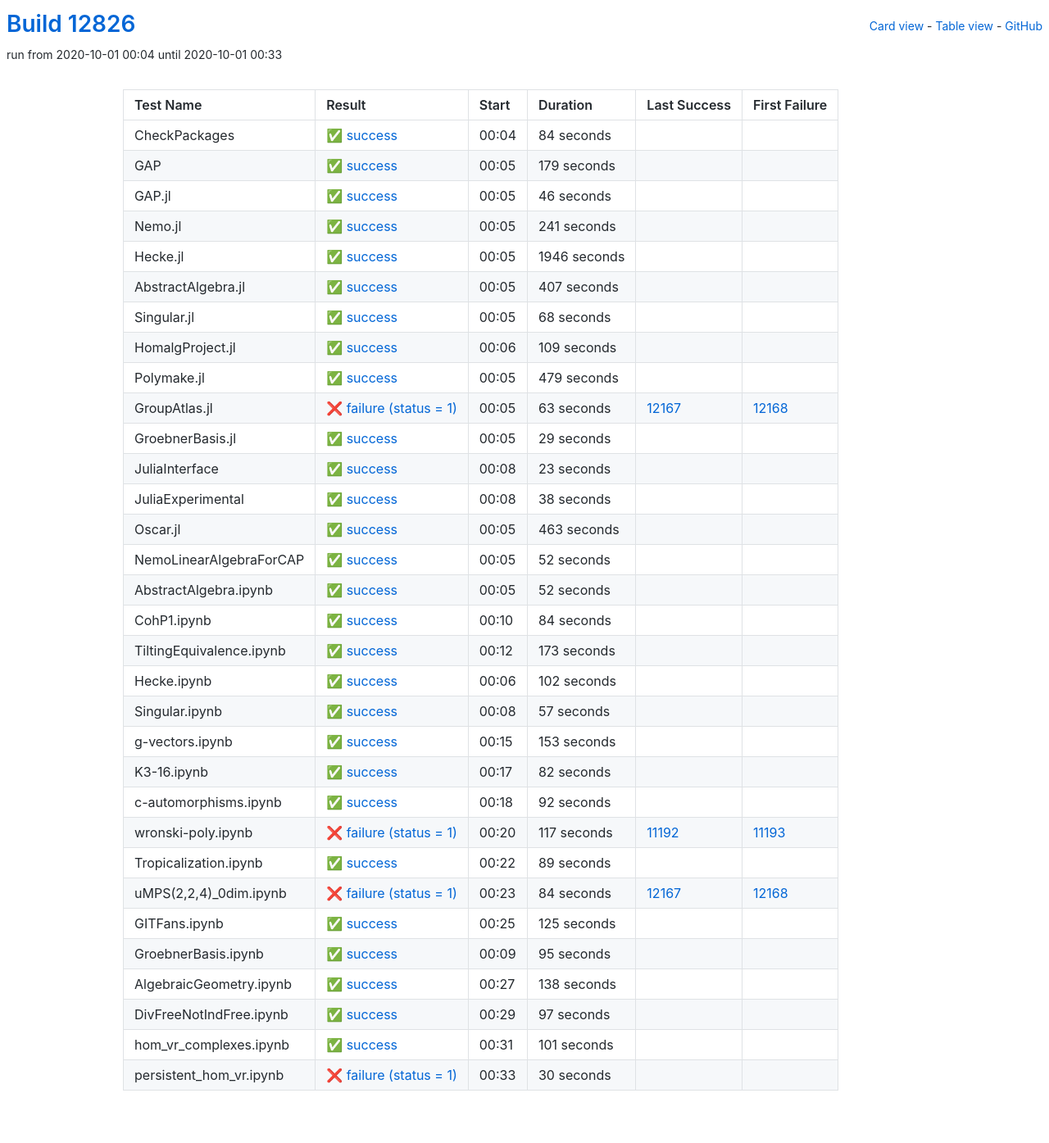
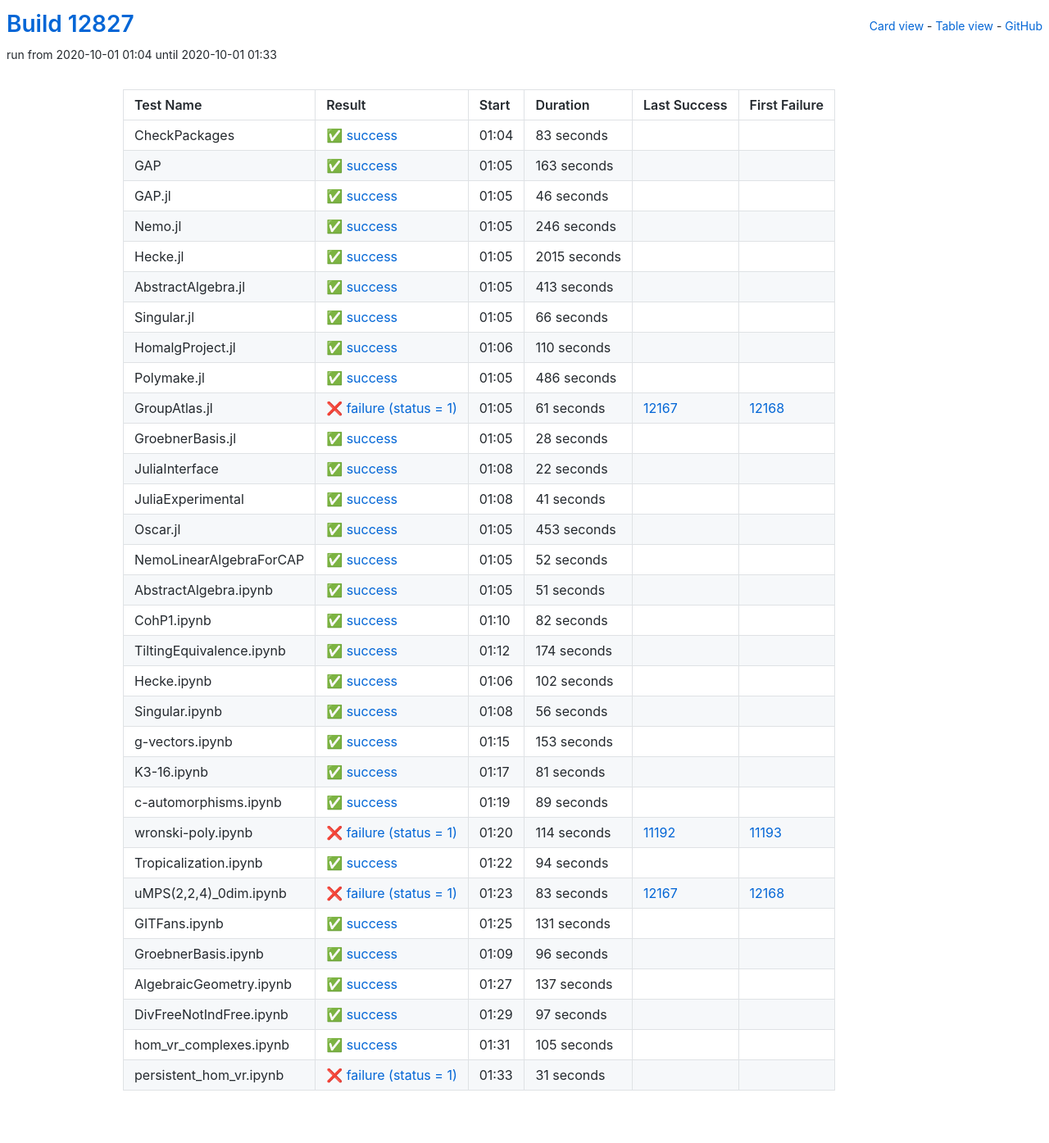
Before and after one commit to oscar-system/oscar-ci-status, a Jekyll site: the page built from table.html, in a window 1280 px wide. Shown: the whole page at 82% size. Built offline with Jekyll 4.4.1, drawn with Linux system fonts in a browser that asks for light colours.

Commit message:
Build #12827

```diff
--- a/_data/ci.yml
+++ b/_data/ci.yml
@@ -1,6 +1,6 @@
 ---
-build: 12826
-build_url: https://oscarci.mathematik.uni-kl.de/job/oscar/12826/
+build: 12827
+build_url: https://oscarci.mathematik.uni-kl.de/job/oscar/12827/
 job: oscar
 organization: oscar-system
 repo: oscar-ci-status
@@ -8,32 +8,32 @@ repourl: https://github.com/oscar-system/oscar-ci-status
 tests:
 - name: CheckPackages
   id: checkpackages
-  log: https://oscarci.mathematik.uni-kl.de/job/oscar/12826/artifact/logs/build-12826/CheckPackages.log
-  start: 2020-10-01 00:04
+  log: https://oscarci.mathematik.uni-kl.de/job/oscar/12827/artifact/logs/build-12827/CheckPackages.log
+  start: 2020-10-01 01:04
   success: true
   exitcode: 0
   status: success
-  duration: 84
+  duration: 83
   last_success: false
   last_success_url:
   first_failure: false
   first_failure_url:
 - name: GAP
   id: gap
-  log: https://oscarci.mathematik.uni-kl.de/job/oscar/12826/artifact/logs/build-12826/GAP.log
-  start: 2020-10-01 00:05
+  log: https://oscarci.mathematik.uni-kl.de/job/oscar/12827/artifact/logs/build-12827/GAP.log
+  start: 2020-10-01 01:05
   success: true
   exitcode: 0
   status: success
-  duration: 179
+  duration: 163
   last_success: false
   last_success_url:
   first_failure: false
   first_failure_url:
 - name: GAP.jl
   id: gap-jl
-  log: https://oscarci.mathematik.uni-kl.de/job/oscar/12826/artifact/logs/build-12826/GAP.jl.log
-  start: 2020-10-01 00:05
+  log: https://oscarci.mathematik.uni-kl.de/job/oscar/12827/artifact/logs/build-12827/GAP.jl.log
+  start: 2020-10-01 01:05
   success: true
   exitcode: 0
   status: success
@@ -44,140 +44,140 @@ tests:
   first_failure_url:
 - name: Nemo.jl
   id: nemo-jl
-  log: https://oscarci.mathematik.uni-kl.de/job/oscar/12826/artifact/logs/build-12826/Nemo.jl.log
-  start: 2020-10-01 00:05
+  log: https://oscarci.mathematik.uni-kl.de/job/oscar/12827/artifact/logs/build-12827/Nemo.jl.log
+  start: 2020-10-01 01:05
   success: true
   exitcode: 0
   status: success
-  duration: 241
+  duration: 246
   last_success: false
   last_success_url:
   first_failure: false
   first_failure_url:
 - name: Hecke.jl
   id: hecke-jl
-  log: https://oscarci.mathematik.uni-kl.de/job/oscar/12826/artifact/logs/build-12826/Hecke.jl.log
-  start: 2020-10-01 00:05
+  log: https://oscarci.mathematik.uni-kl.de/job/oscar/12827/artifact/logs/build-12827/Hecke.jl.log
+  start: 2020-10-01 01:05
   success: true
   exitcode: 0
   status: success
-  duration: 1946
+  duration: 2015
   last_success: false
   last_success_url:
   first_failure: false
   first_failure_url:
 - name: AbstractAlgebra.jl
   id: abstractalgebra-jl
-  log: https://oscarci.mathematik.uni-kl.de/job/oscar/12826/artifact/logs/build-12826/AbstractAlgebra.jl.log
-  start: 2020-10-01 00:05
+  log: https://oscarci.mathematik.uni-kl.de/job/oscar/12827/artifact/logs/build-12827/AbstractAlgebra.jl.log
+  start: 2020-10-01 01:05
   success: true
   exitcode: 0
   status: success
-  duration: 407
+  duration: 413
   last_success: false
   last_success_url:
   first_failure: false
   first_failure_url:
 - name: Singular.jl
   id: singular-jl
-  log: https://oscarci.mathematik.uni-kl.de/job/oscar/12826/artifact/logs/build-12826/Singular.jl.log
-  start: 2020-10-01 00:05
+  log: https://oscarci.mathematik.uni-kl.de/job/oscar/12827/artifact/logs/build-12827/Singular.jl.log
+  start: 2020-10-01 01:05
   success: true
   exitcode: 0
   status: success
-  duration: 68
+  duration: 66
   last_success: false
   last_success_url:
   first_failure: false
   first_failure_url:
 - name: HomalgProject.jl
   id: homalgproject-jl
-  log: https://oscarci.mathematik.uni-kl.de/job/oscar/12826/artifact/logs/build-12826/HomalgProject.jl.log
-  start: 2020-10-01 00:06
+  log: https://oscarci.mathematik.uni-kl.de/job/oscar/12827/artifact/logs/build-12827/HomalgProject.jl.log
+  start: 2020-10-01 01:06
   success: true
   exitcode: 0
   status: success
-  duration: 109
+  duration: 110
   last_success: false
   last_success_url:
   first_failure: false
   first_failure_url:
 - name: Polymake.jl
   id: polymake-jl
-  log: https://oscarci.mathematik.uni-kl.de/job/oscar/12826/artifact/logs/build-12826/Polymake.jl.log
-  start: 2020-10-01 00:05
+  log: https://oscarci.mathematik.uni-kl.de/job/oscar/12827/artifact/logs/build-12827/Polymake.jl.log
+  start: 2020-10-01 01:05
   success: true
   exitcode: 0
   status: success
-  duration: 479
+  duration: 486
   last_success: false
   last_success_url:
   first_failure: false
   first_failure_url:
 - name: GroupAtlas.jl
   id: groupatlas-jl
-  log: https://oscarci.mathematik.uni-kl.de/job/oscar/12826/artifact/logs/build-12826/GroupAtlas.jl.log
-  start: 2020-10-01 00:05
+  log: https://oscarci.mathematik.uni-kl.de/job/oscar/12827/artifact/logs/build-12827/GroupAtlas.jl.log
+  start: 2020-10-01 01:05
   success: false
   exitcode: 1
   status: failure
-  duration: 63
+  duration: 61
   last_success: 12167
   last_success_url: https://oscarci.mathematik.uni-kl.de/job/oscar/12167/
   first_failure: 12168
   first_failure_url: https://oscarci.mathematik.uni-kl.de/job/oscar/12168/
 - name: GroebnerBasis.jl
   id: groebnerbasis-jl
-  log: https://oscarci.mathematik.uni-kl.de/job/oscar/12826/artifact/logs/build-12826/GroebnerBasis.jl.log
-  start: 2020-10-01 00:05
+  log: https://oscarci.mathematik.uni-kl.de/job/oscar/12827/artifact/logs/build-12827/GroebnerBasis.jl.log
+  start: 2020-10-01 01:05
   success: true
   exitcode: 0
   status: success
-  duration: 29
+  duration: 28
   last_success: false
   last_success_url:
   first_failure: false
   first_failure_url:
 - name: JuliaInterface
   id: juliainterface
-  log: https://oscarci.mathematik.uni-kl.de/job/oscar/12826/artifact/logs/build-12826/JuliaInterface.log
-  start: 2020-10-01 00:08
+  log: https://oscarci.mathematik.uni-kl.de/job/oscar/12827/artifact/logs/build-12827/JuliaInterface.log
+  start: 2020-10-01 01:08
   success: true
   exitcode: 0
   status: success
-  duration: 23
+  duration: 22
   last_success: false
   last_success_url:
   first_failure: false
   first_failure_url:
 - name: JuliaExperimental
   id: juliaexperimental
-  log: https://oscarci.mathematik.uni-kl.de/job/oscar/12826/artifact/logs/build-12826/JuliaExperimental.log
-  start: 2020-10-01 00:08
+  log: https://oscarci.mathematik.uni-kl.de/job/oscar/12827/artifact/logs/build-12827/JuliaExperimental.log
+  start: 2020-10-01 01:08
   success: true
   exitcode: 0
   status: success
-  duration: 38
+  duration: 41
   last_success: false
   last_success_url:
   first_failure: false
   first_failure_url:
 - name: Oscar.jl
   id: oscar-jl
-  log: https://oscarci.mathematik.uni-kl.de/job/oscar/12826/artifact/logs/build-12826/Oscar.jl.log
-  start: 2020-10-01 00:05
+  log: https://oscarci.mathematik.uni-kl.de/job/oscar/12827/artifact/logs/build-12827/Oscar.jl.log
+  start: 2020-10-01 01:05
   success: true
   exitcode: 0
   status: success
-  duration: 463
+  duration: 453
   last_success: false
   last_success_url:
   first_failure: false
   first_failure_url:
 - name: NemoLinearAlgebraForCAP
   id: nemolinearalgebraforcap
-  log: https://oscarci.mathematik.uni-kl.de/job/oscar/12826/artifact/logs/build-12826/NemoLinearAlgebraForCAP.log
-  start: 2020-10-01 00:05
+  log: https://oscarci.mathematik.uni-kl.de/job/oscar/12827/artifact/logs/build-12827/NemoLinearAlgebraForCAP.log
+  start: 2020-10-01 01:05
   success: true
   exitcode: 0
   status: success
@@ -188,44 +188,44 @@ tests:
   first_failure_url:
 - name: AbstractAlgebra.ipynb
   id: abstractalgebra-ipynb
-  log: https://oscarci.mathematik.uni-kl.de/job/oscar/12826/artifact/logs/build-12826/AbstractAlgebra.ipynb.log
-  start: 2020-10-01 00:05
+  log: https://oscarci.mathematik.uni-kl.de/job/oscar/12827/artifact/logs/build-12827/AbstractAlgebra.ipynb.log
+  start: 2020-10-01 01:05
   success: true
   exitcode: 0
   status: success
-  duration: 52
+  duration: 51
   last_success: false
   last_success_url:
   first_failure: false
   first_failure_url:
 - name: CohP1.ipynb
   id: cohp1-ipynb
-  log: https://oscarci.mathematik.uni-kl.de/job/oscar/12826/artifact/logs/build-12826/CohP1.ipynb.log
-  start: 2020-10-01 00:10
+  log: https://oscarci.mathematik.uni-kl.de/job/oscar/12827/artifact/logs/build-12827/CohP1.ipynb.log
+  start: 2020-10-01 01:10
   success: true
   exitcode: 0
   status: success
-  duration: 84
+  duration: 82
   last_success: false
   last_success_url:
   first_failure: false
   first_failure_url:
 - name: TiltingEquivalence.ipynb
   id: tiltingequivalence-ipynb
-  log: https://oscarci.mathematik.uni-kl.de/job/oscar/12826/artifact/logs/build-12826/TiltingEquivalence.ipynb.log
-  start: 2020-10-01 00:12
+  log: https://oscarci.mathematik.uni-kl.de/job/oscar/12827/artifact/logs/build-12827/TiltingEquivalence.ipynb.log
+  start: 2020-10-01 01:12
   success: true
   exitcode: 0
   status: success
-  duration: 173
+  duration: 174
   last_success: false
   last_success_url:
   first_failure: false
   first_failure_url:
 - name: Hecke.ipynb
   id: hecke-ipynb
-  log: https://oscarci.mathematik.uni-kl.de/job/oscar/12826/artifact/logs/build-12826/Hecke.ipynb.log
-  start: 2020-10-01 00:06
+  log: https://oscarci.mathematik.uni-kl.de/job/oscar/12827/artifact/logs/build-12827/Hecke.ipynb.log
+  start: 2020-10-01 01:06
   success: true
   exitcode: 0
   status: success
@@ -236,20 +236,20 @@ tests:
   first_failure_url:
 - name: Singular.ipynb
   id: singular-ipynb
-  log: https://oscarci.mathematik.uni-kl.de/job/oscar/12826/artifact/logs/build-12826/Singular.ipynb.log
-  start: 2020-10-01 00:08
+  log: https://oscarci.mathematik.uni-kl.de/job/oscar/12827/artifact/logs/build-12827/Singular.ipynb.log
+  start: 2020-10-01 01:08
   success: true
   exitcode: 0
   status: success
-  duration: 57
+  duration: 56
   last_success: false
   last_success_url:
   first_failure: false
   first_failure_url:
 - name: g-vectors.ipynb
   id: g-vectors-ipynb
-  log: https://oscarci.mathematik.uni-kl.de/job/oscar/12826/artifact/logs/build-12826/g-vectors.ipynb.log
-  start: 2020-10-01 00:15
+  log: https://oscarci.mathematik.uni-kl.de/job/oscar/12827/artifact/logs/build-12827/g-vectors.ipynb.log
+  start: 2020-10-01 01:15
   success: true
   exitcode: 0
   status: success
@@ -260,44 +260,20 @@ tests:
   first_failure_url:
 - name: K3-16.ipynb
   id: k3-16-ipynb
-  log: https://oscarci.mathematik.uni-kl.de/job/oscar/12826/artifact/logs/build-12826/K3-16.ipynb.log
-  start: 2020-10-01 00:17
+  log: https://oscarci.mathematik.uni-kl.de/job/oscar/12827/artifact/logs/build-12827/K3-16.ipynb.log
+  start: 2020-10-01 01:17
   success: true
   exitcode: 0
   status: success
-  duration: 82
+  duration: 81
   last_success: false
   last_success_url:
   first_failure: false
   first_failure_url:
 - name: c-automorphisms.ipynb
   id: c-automorphisms-ipynb
-  log: https://oscarci.mathematik.uni-kl.de/job/oscar/12826/artifact/logs/build-12826/c-automorphisms.ipynb.log
-  start: 2020-10-01 00:18
-  success: true
-  exitcode: 0
-  status: success
-  duration: 92
-  last_success: false
-  last_success_url:
-  first_failure: false
-  first_failure_url:
-- name: wronski-poly.ipynb
-  id: wronski-poly-ipynb
-  log: https://oscarci.mathematik.uni-kl.de/job/oscar/12826/artifact/logs/build-12826/wronski-poly.ipynb.log
-  start: 2020-10-01 00:20
-  success: false
-  exitcode: 1
-  status: failure
-  duration: 117
-  last_success: 11192
-  last_success_url: https://oscarci.mathematik.uni-kl.de/job/oscar/11192/
-  first_failure: 11193
-  first_failure_url: https://oscarci.mathematik.uni-kl.de/job/oscar/11193/
-- name: Tropicalization.ipynb
-  id: tropicalization-ipynb
-  log: https://oscarci.mathematik.uni-kl.de/job/oscar/12826/artifact/logs/build-12826/Tropicalization.ipynb.log
-  start: 2020-10-01 00:22
+  log: https://oscarci.mathematik.uni-kl.de/job/oscar/12827/artifact/logs/build-12827/c-automorphisms.ipynb.log
+  start: 2020-10-01 01:19
   success: true
   exitcode: 0
   status: success
@@ -306,58 +282,82 @@ tests:
   last_success_url:
   first_failure: false
   first_failure_url:
-- name: uMPS(2,2,4)_0dim.ipynb
-  id: umps-2-2-4-0dim-ipynb
-  log: https://oscarci.mathematik.uni-kl.de/job/oscar/12826/artifact/logs/build-12826/uMPS-2-2-4-_0dim.ipynb.log
-  start: 2020-10-01 00:23
+- name: wronski-poly.ipynb
+  id: wronski-poly-ipynb
+  log: https://oscarci.mathematik.uni-kl.de/job/oscar/12827/artifact/logs/build-12827/wronski-poly.ipynb.log
+  start: 2020-10-01 01:20
   success: false
   exitcode: 1
   status: failure
-  duration: 84
+  duration: 114
+  last_success: 11192
+  last_success_url: https://oscarci.mathematik.uni-kl.de/job/oscar/11192/
+  first_failure: 11193
+  first_failure_url: https://oscarci.mathematik.uni-kl.de/job/oscar/11193/
+- name: Tropicalization.ipynb
+  id: tropicalization-ipynb
+  log: https://oscarci.mathematik.uni-kl.de/job/oscar/12827/artifact/logs/build-12827/Tropicalization.ipynb.log
+  start: 2020-10-01 01:22
+  success: true
+  exitcode: 0
+  status: success
+  duration: 94
+  last_success: false
+  last_success_url:
+  first_failure: false
+  first_failure_url:
+- name: uMPS(2,2,4)_0dim.ipynb
+  id: umps-2-2-4-0dim-ipynb
+  log: https://oscarci.mathematik.uni-kl.de/job/oscar/12827/artifact/logs/build-12827/uMPS-2-2-4-_0dim.ipynb.log
+  start: 2020-10-01 01:23
+  success: false
+  exitcode: 1
+  status: failure
+  duration: 83
   last_success: 12167
   last_success_url: https://oscarci.mathematik.uni-kl.de/job/oscar/12167/
   first_failure: 12168
   first_failure_url: https://oscarci.mathematik.uni-kl.de/job/oscar/12168/
 - name: GITFans.ipynb
   id: gitfans-ipynb
-  log: https://oscarci.mathematik.uni-kl.de/job/oscar/12826/artifact/logs/build-12826/GITFans.ipynb.log
-  start: 2020-10-01 00:25
+  log: https://oscarci.mathematik.uni-kl.de/job/oscar/12827/artifact/logs/build-12827/GITFans.ipynb.log
+  start: 2020-10-01 01:25
   success: true
   exitcode: 0
   status: success
-  duration: 125
+  duration: 131
   last_success: false
   last_success_url:
   first_failure: false
   first_failure_url:
 - name: GroebnerBasis.ipynb
   id: groebnerbasis-ipynb
-  log: https://oscarci.mathematik.uni-kl.de/job/oscar/12826/artifact/logs/build-12826/GroebnerBasis.ipynb.log
-  start: 2020-10-01 00:09
+  log: https://oscarci.mathematik.uni-kl.de/job/oscar/12827/artifact/logs/build-12827/GroebnerBasis.ipynb.log
+  start: 2020-10-01 01:09
   success: true
   exitcode: 0
   status: success
-  duration: 95
+  duration: 96
   last_success: false
   last_success_url:
   first_failure: false
   first_failure_url:
 - name: AlgebraicGeometry.ipynb
   id: algebraicgeometry-ipynb
-  log: https://oscarci.mathematik.uni-kl.de/job/oscar/12826/artifact/logs/build-12826/AlgebraicGeometry.ipynb.log
-  start: 2020-10-01 00:27
+  log: https://oscarci.mathematik.uni-kl.de/job/oscar/12827/artifact/logs/build-12827/AlgebraicGeometry.ipynb.log
+  start: 2020-10-01 01:27
   success: true
   exitcode: 0
   status: success
-  duration: 138
+  duration: 137
   last_success: false
   last_success_url:
   first_failure: false
   first_failure_url:
 - name: DivFreeNotIndFree.ipynb
   id: divfreenotindfree-ipynb
-  log: https://oscarci.mathematik.uni-kl.de/job/oscar/12826/artifact/logs/build-12826/DivFreeNotIndFree.ipynb.log
-  start: 2020-10-01 00:29
+  log: https://oscarci.mathematik.uni-kl.de/job/oscar/12827/artifact/logs/build-12827/DivFreeNotIndFree.ipynb.log
+  start: 2020-10-01 01:29
   success: true
   exitcode: 0
   status: success
@@ -368,24 +368,24 @@ tests:
   first_failure_url:
 - name: hom_vr_complexes.ipynb
   id: hom-vr-complexes-ipynb
-  log: https://oscarci.mathematik.uni-kl.de/job/oscar/12826/artifact/logs/build-12826/hom_vr_complexes.ipynb.log
-  start: 2020-10-01 00:31
+  log: https://oscarci.mathematik.uni-kl.de/job/oscar/12827/artifact/logs/build-12827/hom_vr_complexes.ipynb.log
+  start: 2020-10-01 01:31
   success: true
   exitcode: 0
   status: success
-  duration: 101
+  duration: 105
   last_success: false
   last_success_url:
   first_failure: false
   first_failure_url:
 - name: persistent_hom_vr.ipynb
   id: persistent-hom-vr-ipynb
-  log: https://oscarci.mathematik.uni-kl.de/job/oscar/12826/artifact/logs/build-12826/persistent_hom_vr.ipynb.log
-  start: 2020-10-01 00:33
+  log: https://oscarci.mathematik.uni-kl.de/job/oscar/12827/artifact/logs/build-12827/persistent_hom_vr.ipynb.log
+  start: 2020-10-01 01:33
   success: false
   exitcode: 1
   status: failure
-  duration: 30
+  duration: 31
   last_success: false
   last_success_url:
   first_failure: false
```
Also changed, not shown: README.md.
